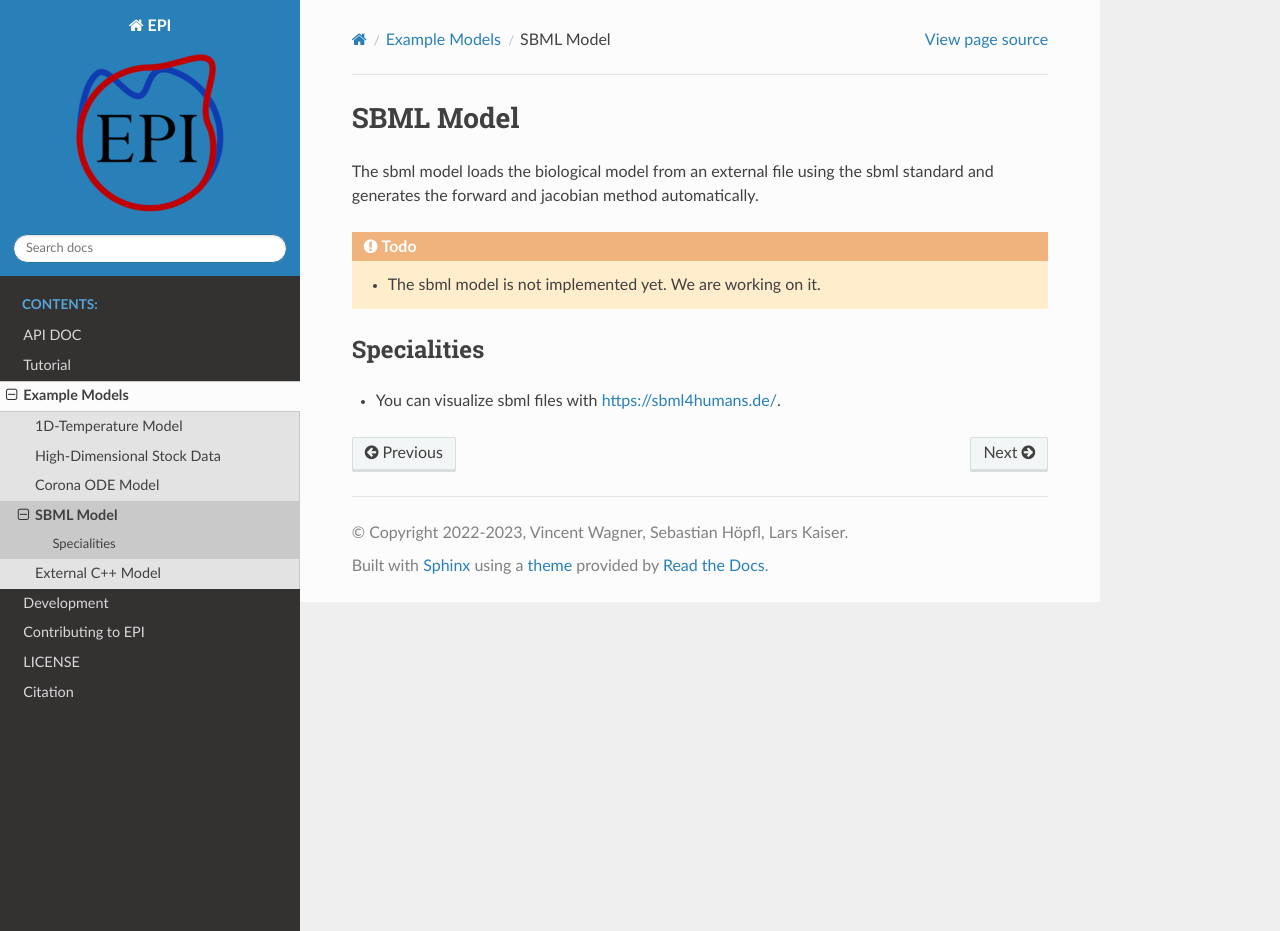
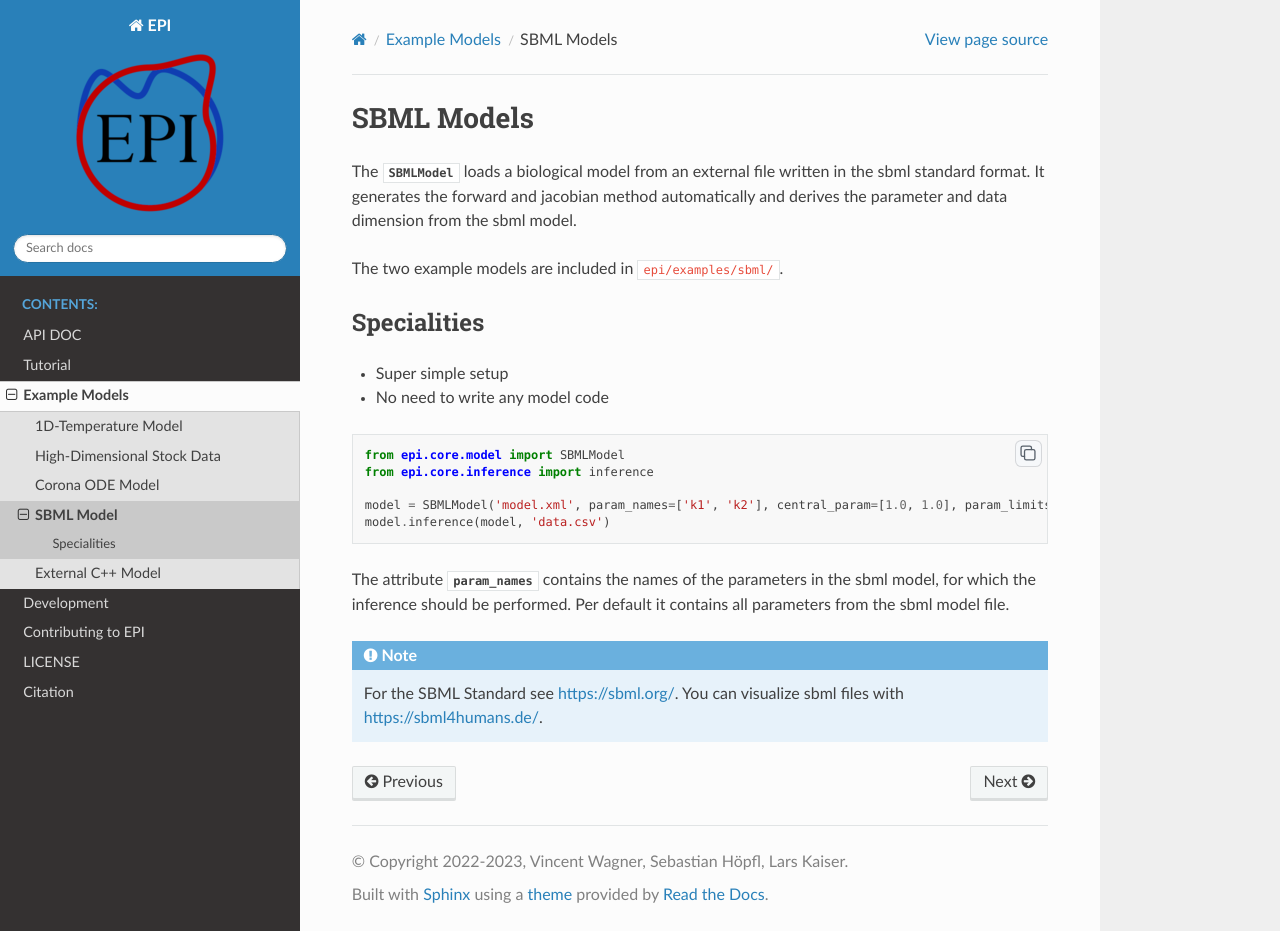
Before and after one commit to Systems-Theory-in-Systems-Biology/EPI, a Sphinx documentation site: the page built from docs/source/examples/sbml_example.rst, in a window 1280 px wide and 931 px high. Built offline with Sphinx 7.4.7 and the Read the Docs theme 2.0.0, drawn with Linux system fonts in a browser that asks for light colours.

```diff
--- a/docs/source/examples/sbml_example.rst
+++ b/docs/source/examples/sbml_example.rst
@@ -1,14 +1,31 @@
-SBML Model
+SBML Models
 ----------
-The sbml model loads the biological model from an external file using the sbml standard and generates the forward and jacobian method automatically.
+The :py:class:`~epi.core.model.SBMLModel` loads a biological model from an external file written in the sbml standard format.
+It generates the forward and jacobian method automatically and derives the parameter and data dimension from the sbml model.
 
-.. TODO::
+The two example models are included in :file:`epi/examples/sbml/`.
 
-    * The sbml model is not implemented yet. We are working on it.
 
 Specialities
 ____________
-* You can visualize sbml files with https://sbml4humans.de/.
+
+* Super simple setup
+* No need to write any model code
+
+.. code-block:: python
+
+    from epi.core.model import SBMLModel
+    from epi.core.inference import inference
+
+    model = SBMLModel('model.xml', param_names=['k1', 'k2'], central_param=[1.0, 1.0], param_limits=[[0.0, 2.0], [0.0, 2.0]])
+    model.inference(model, 'data.csv')
+
+The attribute :py:attr:`~epi.core.model.SBMLModel.param_names` contains the names of the parameters in the sbml model, for which the inference should be performed.
+Per default it contains all parameters from the sbml model file.
+
+.. note::
+    For the SBML Standard see https://sbml.org/.
+    You can visualize sbml files with https://sbml4humans.de/.
 
 .. .. literalinclude:: ../../../epi/examples/sbml/sbml_model.py
 ..   :language: python
```
Also changed, not shown: docs/source/examples/corona_example.rst (+1 -10 lines), docs/source/examples/cpp_example.rst (+5 -10 lines), docs/source/examples/stock_example.rst (+3 -13 lines).
